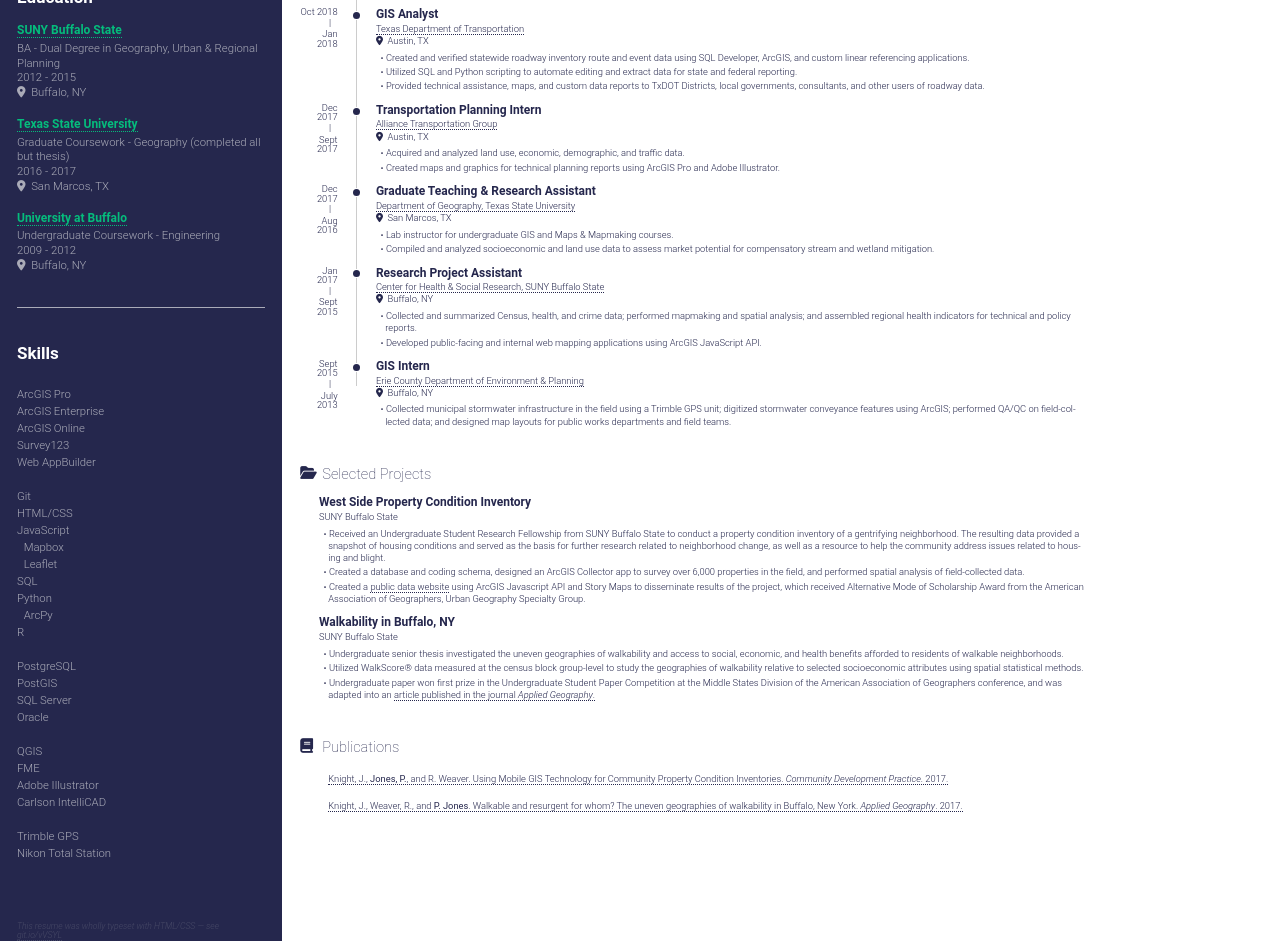
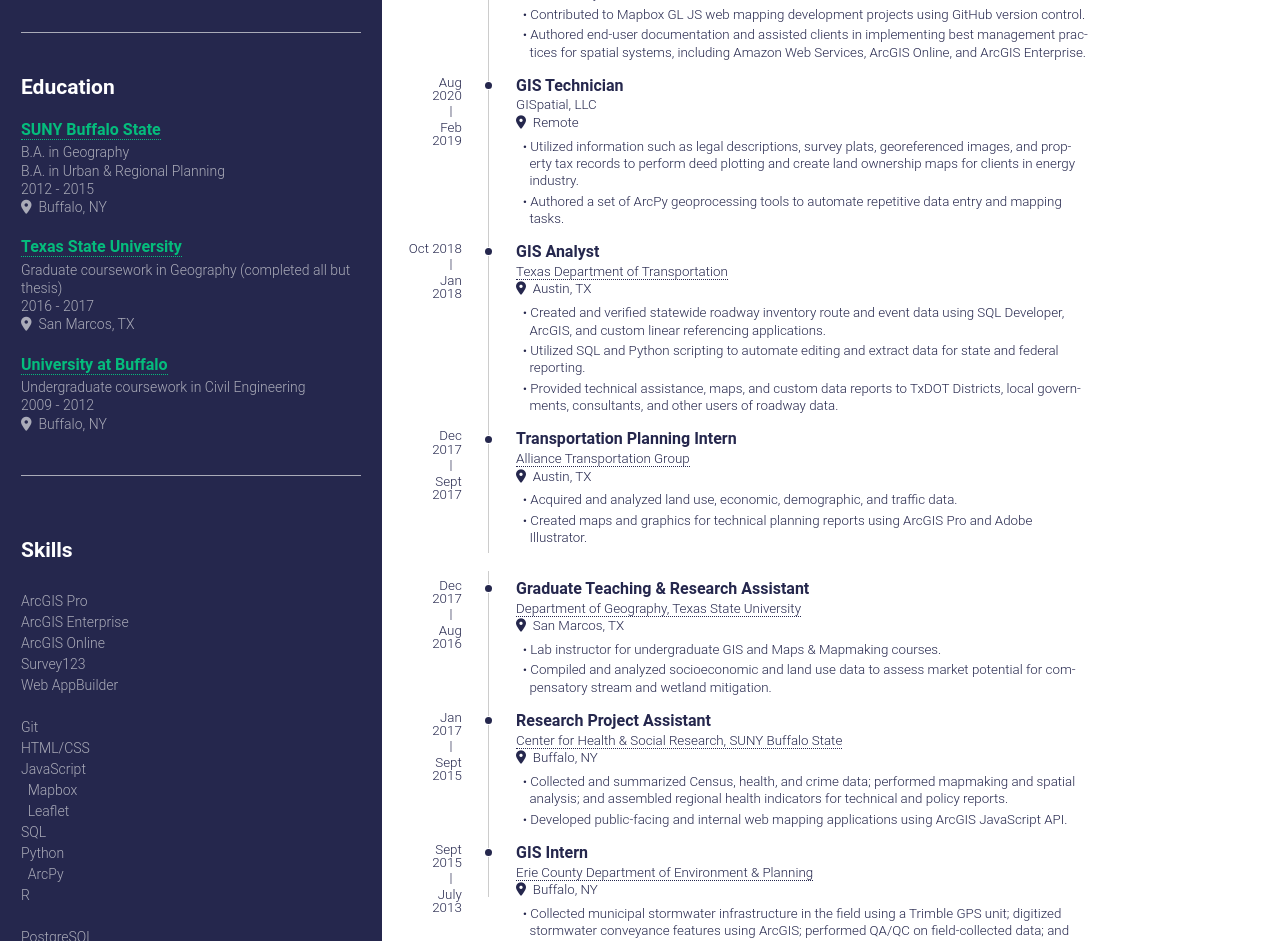
Before and after one commit to geo-jones/html-resume, a plain HTML site: page index.html in a window 1280 px wide. Shown: the part 353-1294 px from the top of the page. Drawn offline with nearby package versions, Linux system fonts and the light colour scheme.

Commit message:
remove projects & pubs, fix spacing

```diff
--- a/index.html
+++ b/index.html
@@ -10,6 +10,110 @@
     <script src="https://kit.fontawesome.com/a43b8b7139.js" crossorigin="anonymous"></script>
   </head>
   <body lang="en">
+    <div id="page">
+      <aside id="sidebar">
+        <div class="side-block" id="contact">
+          <header id="title">
+            <h1>Paula Jones</h1>
+            <h2>Geospatial Analyst & Developer</h2>
+          </header>
+          <br />
+          <ul>
+            <!-- <li><i class="fa fa-suitcase"></i>Geospatial Analyst & Developer</li> -->
+            <li><i class="fa fa-home"></i>Buffalo, NY, USA</li>
+            <li><i class="fa fa-envelope"></i><a class="email" href="mailto:paulajones.gis@gmail.com">paulajones.gis@gmail.com</a></li>
+            <li><i class="fa fa-phone"></i>(716) 863-0613</li>
+          </ul>
+          <ul>
+            <li><i class="fa fa-globe"></i><a href="https://geo-jones.github.io" target="_blank" >geo-jones.github.io</a></li>
+            <li><i class="fa fa-github"></i><a href="https://github.com/geo-jones" target="_blank">github.com/geo-jones</a></li>
+            <li><i class="fa fa-linkedin"></i><a href="https://www.linkedin.com/in/p-jones-gis/" target="_blank">linkedin.com/in/p-jones-gis</a></li>
+          </ul>
+        </div>
+        <hr>
+        <div class="side-block" id="education">
+          <h2>
+            Education
+          </h2>
+          <br />
+          <div id="school">
+            <h3><a href="https://geography.buffalostate.edu/" target="_blank">SUNY Buffalo State</a></h3>
+            <div class="details">
+              <ul>
+                <li>B.A. in Geography</li>
+                <li>B.A. in Urban & Regional Planning</li>
+                <li>2012 - 2015</li>
+                <li class="location">Buffalo, NY</li>
+              </ul>
+            </div>
+          </div>
+          <div id="school">
+            <h3><a href="https://www.geo.txst.edu/" target="_blank">Texas State University</a></h3>
+            <div class="details">
+              <ul>
+                <li>Graduate coursework in Geography (completed all but thesis)</li>
+                <li>2016 - 2017</li>
+                <li class="location">San Marcos, TX</li>
+              </ul>
+            </div>
+          </div>
+          <div id="school">
+            <h3><a href="https://engineering.buffalo.edu/" target="_blank">University at Buffalo</a></h3>
+            <div class="details">
+              <ul>
+                <li>Undergraduate coursework in Civil Engineering</li>
+                <li>2009 - 2012</li>
+                <li class="location">Buffalo, NY</li>
+              </ul>
+            </div>
+          </div>
+        </div>
+        <hr>
+        <div class="pagebreak"><br></div>
+        <div class="side-block" id="skills">
+          <h2>
+            Skills
+          </h2>
+          <br />
+          <ul>
+            <li>ArcGIS Pro</li>
+            <li>ArcGIS Enterprise</li>
+            <li>ArcGIS Online</li>
+            <li>Survey123</li>
+            <li>Web AppBuilder</li>
+          </ul>
+          <ul>
+            <li>Git</li>
+            <li>HTML/CSS</li>
+            <li>JavaScript</li>
+            <li class="sublist">Mapbox</li>
+            <li class="sublist">Leaflet</li>
+            <li>SQL</li>
+            <li>Python</li>
+            <li class="sublist">ArcPy</li>
+            <li>R</li>
+          </ul>
+          <ul>
+            <li>PostgreSQL</li>
+            <li>PostGIS</li>
+            <li>SQL Server</li>
+            <li>Oracle</li>
+          </ul>
+          <ul>
+            <li>QGIS</li>
+            <li>FME</li>
+            <li>Adobe Illustrator</li>
+            <li>Carlson IntelliCAD</li>
+          </ul>
+          <ul>
+            <li>Trimble GPS</li>
+            <li>Nikon Total Station</li>
+          </ul>
+        </div>
+        <div class="side-block" id="disclaimer">
+          This resume was wholly typeset with HTML/CSS &mdash; see <a href="https://git.io/vVSYL" target="_blank">git.io/vVSYL</a>
+        </div>
+      </aside>
       <section id="main">
         <section class="main-block" id="experience">
           <h2>
@@ -50,7 +154,7 @@
                 <ul>
                   <li>Member of a small consulting team specializing in open-source software development, geospatial data management, and spatial analysis for a diverse client base.</li>
                   <li>Authored, published, and administered GIS content, services, and web apps using ArcGIS suite of products.</li>
-                <li>Created ETL pipelines and performed QA/QC on data stored in PostgreSQL databases using FME and Python.</li><li>Contributed to Mapbox web mapping development projects.</li><li>Authored end-user documentation and assisted clients in implementing best management practices for spatial systems, including Amazon Web Services, ArcGIS Online, and ArcGIS Enterprise.</li>
+                  <li>Created ETL pipelines and performed QA/QC on data stored in PostgreSQL databases using FME and Python.</li><li>Contributed to Mapbox GL JS web mapping development projects using GitHub version control.</li><li>Authored end-user documentation and assisted clients in implementing best management practices for spatial systems, including Amazon Web Services, ArcGIS Online, and ArcGIS Enterprise.</li>
                 </ul>
               </div>
             </div>
@@ -115,6 +219,7 @@
                 </div>
             </div>
           </section>
+          <div class="pagebreak"><br></div>
           <section class="blocks">
             <div class="date">
               <span>Dec 2017</span><span>Aug 2016</span>
@@ -175,8 +280,7 @@
             </div>
           </section>
         </section>
-      <div class="pagebreak"></div>
-      <section class="main-block" id="projects">
+        <!-- <section class="main-block" id="projects">
           <h2>
             <i class="fa fa-folder-open"></i> Selected Projects
           </h2>
@@ -210,8 +314,8 @@
               </div>
             </div>
           </section>
-      </section>
-      <section class="main-block" id="publications">
+        </section> -->
+        <!-- <section class="main-block" id="publications">
           <h2>
             <i class="fa fa-book"></i> Publications
           </h2>
@@ -223,109 +327,8 @@
                 </ul>
               </div>
             </div>
+        </section> -->
       </section>
-    </section>
-    <aside id="sidebar">
-      <div class="side-block" id="contact">
-        <header id="title">
-          <h1>Paula Jones</h1>
-          <h2>Geospatial Analyst & Developer</h2>
-        </header>
-        <br />
-        <ul>
-          <!-- <li><i class="fa fa-suitcase"></i>Geospatial Analyst & Developer</li> -->
-          <li><i class="fa fa-home"></i>Buffalo, NY, USA</li>
-          <li><i class="fa fa-envelope"></i><a class="email" href="mailto:paulajones.gis@gmail.com">paulajones.gis@gmail.com</a></li>
-          <li><i class="fa fa-phone"></i>(716) 863-0613</li>
-        </ul>
-        <ul>
-          <li><i class="fa fa-globe"></i><a href="https://geo-jones.github.io" target="_blank" >geo-jones.github.io</a></li>
-          <li><i class="fa fa-github"></i><a href="https://github.com/geo-jones" target="_blank">github.com/geo-jones</a></li>
-          <li><i class="fa fa-linkedin"></i><a href="https://www.linkedin.com/in/p-jones-gis/" target="_blank">linkedin.com/in/p-jones-gis</a></li>
-        </ul>
     </div>
-      <hr>
-      <div class="side-block" id="education">
-        <h2>
-          Education
-        </h2>
-        <br />
-        <div id="school">
-          <h3><a href="https://geography.buffalostate.edu/" target="_blank">SUNY Buffalo State</a></h3>
-          <div class="details">
-            <ul>
-              <li>BA - Dual Degree in Geography, Urban & Regional Planning</li>
-              <li>2012 - 2015</li>
-              <li class="location">Buffalo, NY</li>
-            </ul>
-          </div>
-        </div>
-        <div id="school">
-          <h3><a href="https://www.geo.txst.edu/" target="_blank">Texas State University</a></h3>
-          <div class="details">
-            <ul>
-              <li>Graduate Coursework - Geography (completed all but thesis)</li>
-              <li>2016 - 2017</li>
-              <li class="location">San Marcos, TX</li>
-            </ul>
-          </div>
-        </div>
-        <div id="school">
-          <h3><a href="https://engineering.buffalo.edu/" target="_blank">University at Buffalo</a></h3>
-          <div class="details">
-            <ul>
-              <li>Undergraduate Coursework - Engineering</li>
-              <li>2009 - 2012</li>
-              <li class="location">Buffalo, NY</li>
-            </ul>
-          </div>
-        </div>
-      </div>
-      <hr>
-      <div class="side-block" id="skills">
-        <h2>
-          Skills
-        </h2>
-        <br />
-        <ul>
-          <li>ArcGIS Pro</li>
-          <li>ArcGIS Enterprise</li>
-          <li>ArcGIS Online</li>
-          <li>Survey123</li>
-          <li>Web AppBuilder</li>
-          <div class="pagebreak"></div>
-        </ul>
-        <ul>
-          <li>Git</li>
-          <li>HTML/CSS</li>
-          <li>JavaScript</li>
-          <li class="sublist">Mapbox</li>
-          <li class="sublist">Leaflet</li>
-          <li>SQL</li>
-          <li>Python</li>
-          <li class="sublist">ArcPy</li>
-          <li>R</li>
-        </ul>
-        <ul>
-          <li>PostgreSQL</li>
-          <li>PostGIS</li>
-          <li>SQL Server</li>
-          <li>Oracle</li>
-        </ul>
-        <ul>
-          <li>QGIS</li>
-          <li>FME</li>
-          <li>Adobe Illustrator</li>
-          <li>Carlson IntelliCAD</li>
-        </ul>
-        <ul>
-          <li>Trimble GPS</li>
-          <li>Nikon Total Station</li>
-        </ul>
-      </div>
-      <div class="side-block" id="disclaimer">
-        This resume was wholly typeset with HTML/CSS &mdash; see <a href="https://git.io/vVSYL" target="_blank">git.io/vVSYL</a>
-      </div>
-    </aside>
   </body>
 </html>
--- a/style.css
+++ b/style.css
@@ -1,9 +1,9 @@
 @page{
   size: letter portrait;
-  margin-left: 0.25in;
-  margin-right: 0.25in;
-  margin-top: 0.25in;
-  margin-bottom: 0.25in;
+  margin-left: 0in;
+  margin-right: 0in;
+  margin-top: 0in;
+  margin-bottom: 0in;
   /* margin: 0.5in; */
 }
 
@@ -17,9 +17,8 @@
 
   --sidebar-horizontal-padding: 2em;
 
-  /* XXX: using px for very good precision control */
   --decorator-outer-offset-top: 1em;
-  --decorator-outer-offset-left: -.6em;
+  --decorator-outer-offset-left: -0.4em;
   --decorator-border-width: 1px;
   --decorator-outer-dim: 9px;
   --decorator-border: 1px solid #ccc;
@@ -44,6 +43,10 @@ body{
   overflow: scroll;
 }
 
+#page {
+  display: flex;
+}
+
 /* h1{
   font-size: 100;
 } */
@@ -54,7 +57,7 @@ h1, h2, h3{
 }
 
 h3{
-  font-size: 9pt;
+  font-size: 12pt;
 }
 
 li{
@@ -77,6 +80,7 @@ a:link {
 /* sidebar */
 
 #sidebar{
+  flex: 1;
   float: left;
   position: relative;
   /* width: var(--sidebar-width); */
@@ -85,13 +89,13 @@ a:link {
   /* padding: 0.4in var(--sidebar-horizontal-padding); */
   background-image: linear-gradient(to top, rgb(37, 39, 77, 1), rgba(37, 39, 77, 1));
   /* background-color: #1f1815; */
-  font-size: 8.5pt;
+  font-size: 10.5pt;
   color: #aaabb8;
 }
 
 #sidebar h1{
-  font-weight: 400;
-  font-size: 21pt;
+  font-weight: 500;
+  font-size: 30pt;
   /* margin-top: 10em; */
   margin-bottom: 0;
 }
@@ -128,7 +132,7 @@ a:hover {
 }
 
 .subtitle{
-  font-size: 8pt;
+  font-size: 10pt;
 }
 
 .side-block .fa{
@@ -138,7 +142,7 @@ a:hover {
 
 #contact h2 {
   font-weight: 400;
-  font-size: 11pt;
+  font-size: 14pt;
   color: #05bc7c;
   padding-top: 1em;
   padding-bottom: 1em;
@@ -169,13 +173,14 @@ a:hover {
 /*** categorial blocks ***/
 
 #main{
-  float: right;
+  flex: 2;
+  /* float: right; */
   /* width: var(--main-width); */
   position: relative;
   width: 78%;
   height: 100%;
   padding: 0 15% 0 2em;
-  font-size: 7pt;
+  font-size: 10pt;
 }
 
 .main-block{
@@ -192,7 +197,7 @@ a:hover {
   /* XXX: 0.5px for aligning fx printing */
   /* left: calc((var(--date-block-width) + var(--decorator-horizontal-margin))); */
   font-weight: 200;
-  font-size: 11pt;
+  font-size: 14pt;
   color: #25274d;
 }
 
@@ -245,7 +250,7 @@ a:hover {
   flex: 0 0 var(--date-block-width);
   padding-top: calc(var(--row-blocks-padding-top)) !important;
   padding-right: var(--decorator-horizontal-margin);
-  font-size: 7pt;
+  font-size: 10pt;
   text-align: right;
   line-height: 1;
 }
@@ -409,7 +414,7 @@ hr {
   padding-bottom: 0;
   bottom: var(--sidebar-horizontal-padding);
   left: var(--sidebar-horizontal-padding);
-  font-size: 6.5pt;
+  font-size: 8.5pt;
   font-style: italic;
   line-height: 1.1;
   text-align: left;
```
Lines whose indentation alone changed are shown as unchanged.
